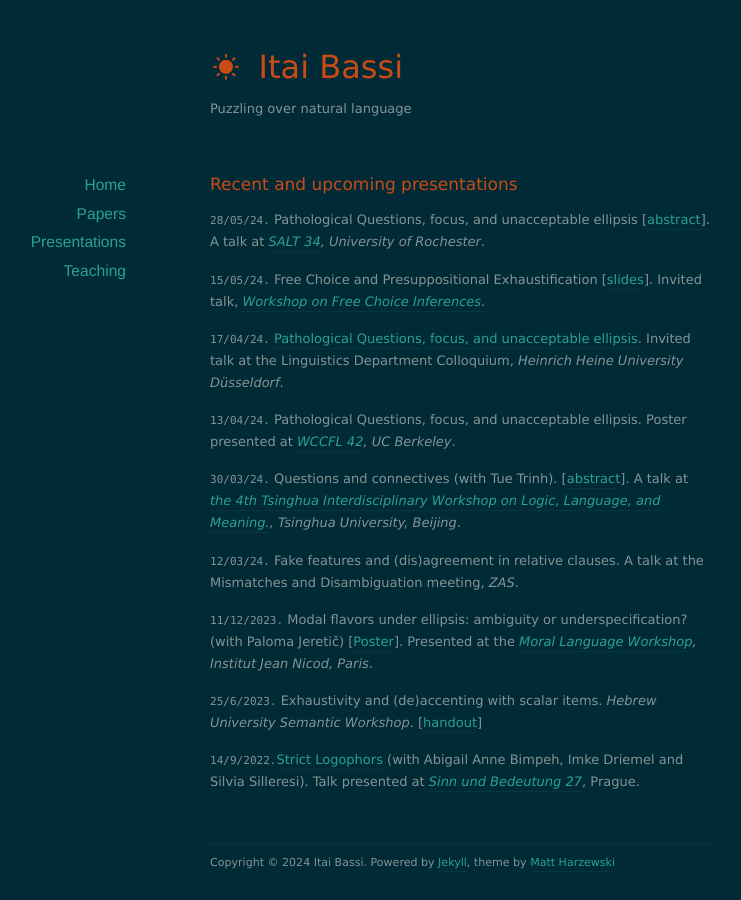
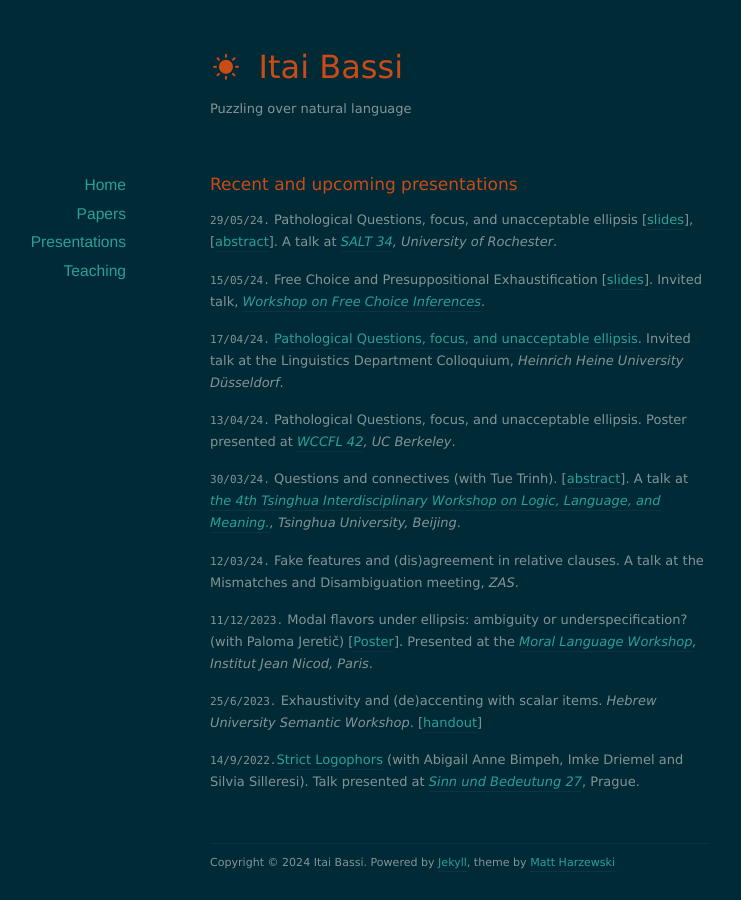
Before and after one commit to itaibassi/itaibassi.github.io, a Jekyll site: the page built from presentations/index.markdown, in a window 1280 px wide. Shown: the whole page, without its empty margins (180-921 px from the left). Built offline with Jekyll 4.4.1, drawn with Linux system fonts in a browser that asks for light colours; nearby versions of some CDN libraries.

Commit message:
Update index.markdown

```diff
--- a/presentations/index.markdown
+++ b/presentations/index.markdown
@@ -10,7 +10,8 @@
 # Recent and upcoming presentations
 
 
-`28/05/24.`  Pathological Questions, focus, and unacceptable ellipsis
+`29/05/24.`  Pathological Questions, focus, and unacceptable ellipsis
+[[slides](https://www.dropbox.com/scl/fi/vu9aqo0ng6a9we8u4nhqp/Bassi_SALT34-Rochester_slides.pdf?rlkey=5vp8v72cocjw5jqxia4int386&dl=0)],
 [[abstract](https://www.dropbox.com/scl/fi/stuv4sw35ss78xlmhmeu6/Abstract-Pathological-Questions-focus-and-unacceptable-ellipsis.pdf?rlkey=t2tnh0ifvb9l17vdja8s6irbs&dl=0)]. A talk at *[SALT 34](https://saltconf.github.io/salt34), University of Rochester*.
 
 `15/05/24.`  Free Choice and Presuppositional Exhaustification
```
